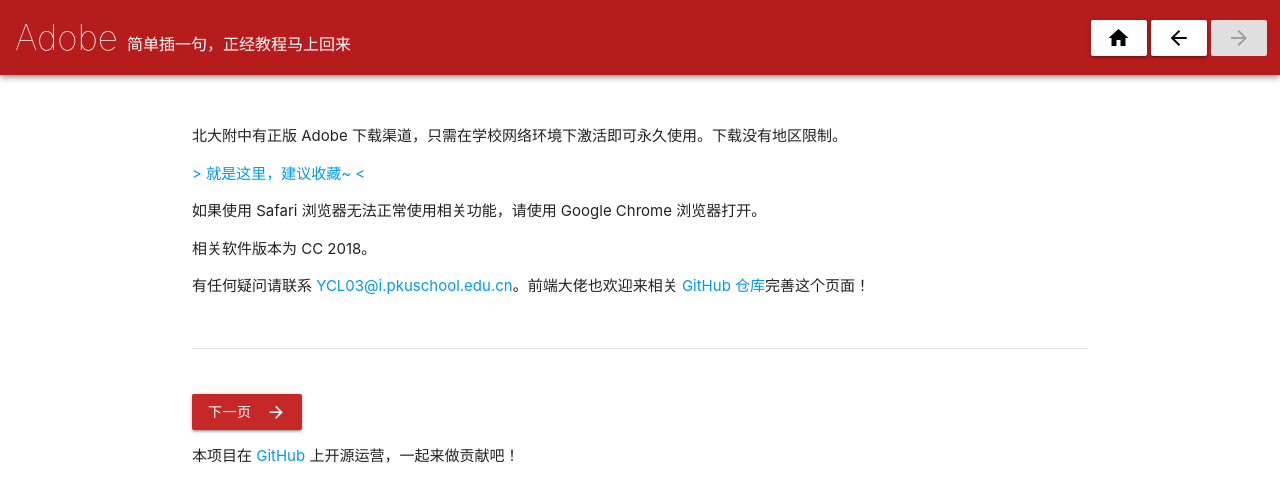
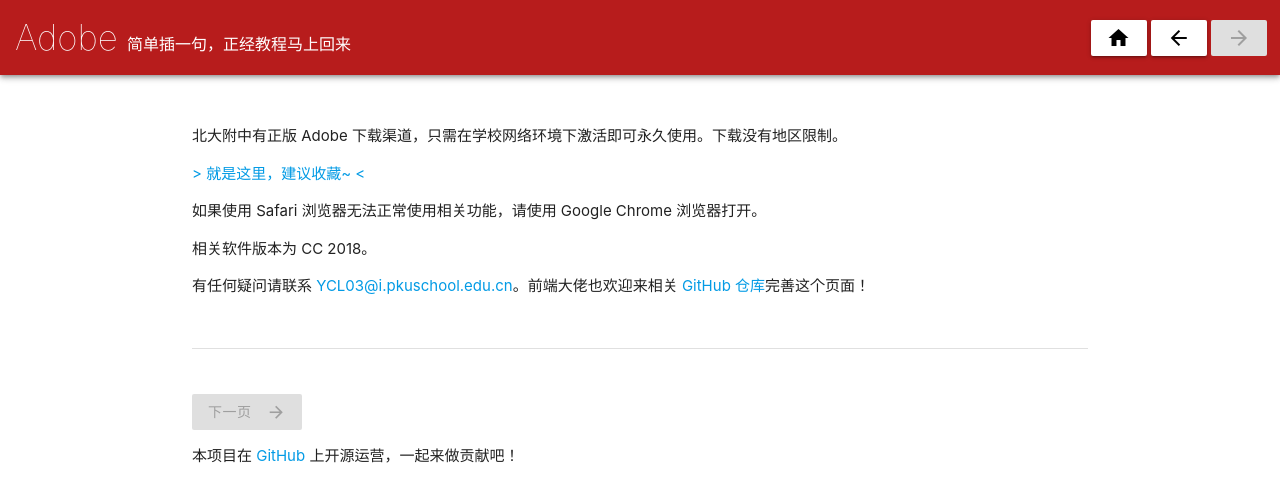
Before and after one commit to pkuschool/intro, a Jekyll site: the page built from 17-Adobe.md, in a window 1280 px wide. Shown: the top 502 px of the page. Built offline with Jekyll 4.4.1, drawn with Linux system fonts in a browser that asks for light colours; nearby versions of some CDN libraries; our own code applies the rules of GitHub Pages for plain Markdown files.

Commit message:
fix un-disabled

```diff
--- a/_layouts/default.html
+++ b/_layouts/default.html
@@ -91,8 +91,13 @@
     <footer class="container">
         <div class="divider"></div><br><br>
         {% if page.notitle != true %}
-        <a href="./{{page.next}}" class="btn  red darken-3">
-            <i class="material-icons right">arrow_forward</i>下一页</a>
+            {% if page.next == "none" %}
+            <a href="./{{page.next}}" class="btn  red darken-3 disabled">
+                <i class="material-icons right">arrow_forward</i>下一页</a>
+            {% else %}
+            <a href="./{{page.next}}" class="btn  red darken-3">
+                <i class="material-icons right">arrow_forward</i>下一页</a>
+            {% endif %}
         {% endif %}
         <p>本项目在 <a href="https://github.com/pkuschool/intro">GitHub</a> 上开源运营，一起来做贡献吧！</p>
     </footer>
```
Also changed, not shown: 404.md (+1 -1 lines).
